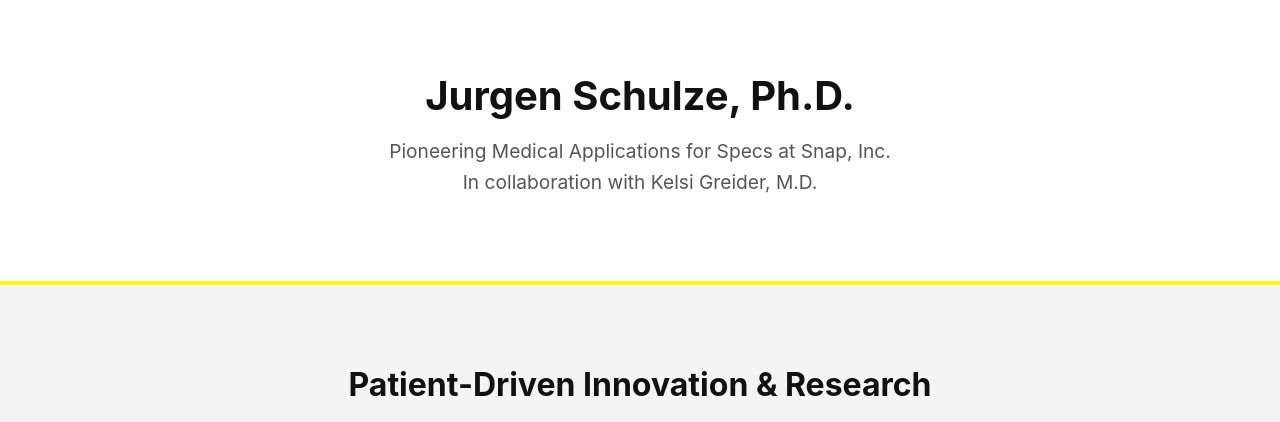
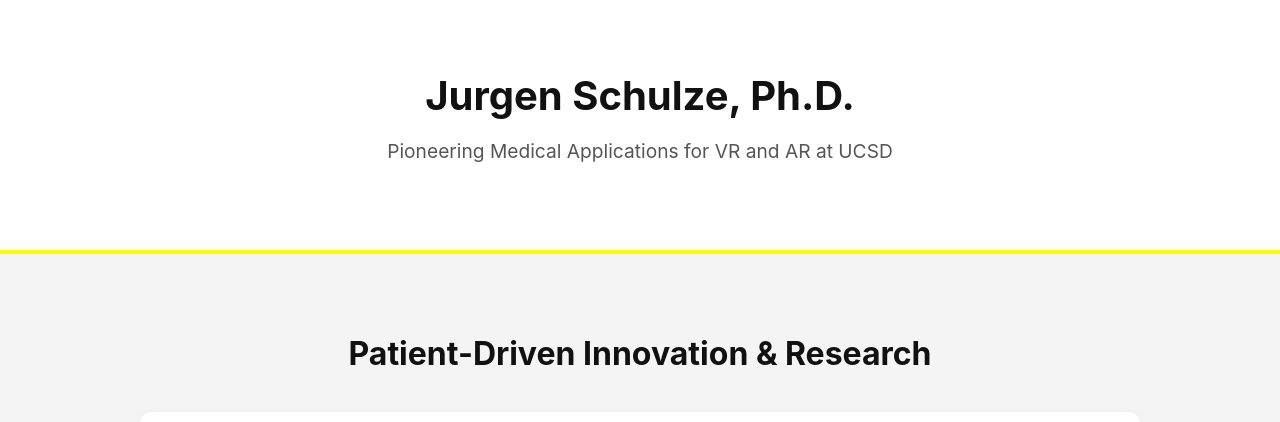
Before and after one commit to jschulze/MedicalAR, a plain HTML site: page index.html in a window 1280 px wide. Shown: the top 422 px of the page. Drawn offline with Linux system fonts and the light colour scheme.

Commit message:
Update index.html

```diff
--- a/index.html
+++ b/index.html
@@ -136,7 +136,7 @@
 
     <header>
         <h1>Jurgen Schulze, Ph.D.</h1>
-        <p>Pioneering Medical Applications for Specs at Snap, Inc.<br>In collaboration with Kelsi Greider, M.D.</p>
+        <p>Pioneering Medical Applications for VR and AR at UCSD</p>
     </header>
 
     <div class="container">
```
